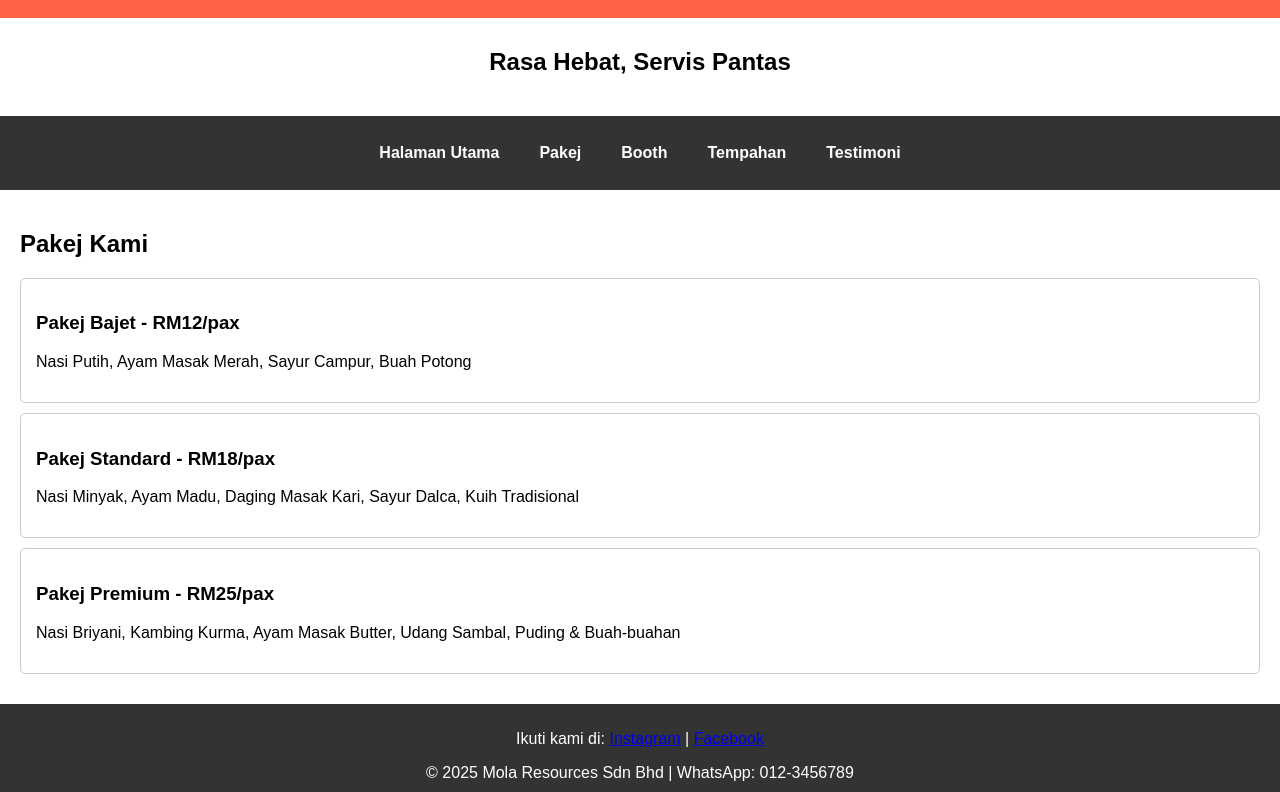
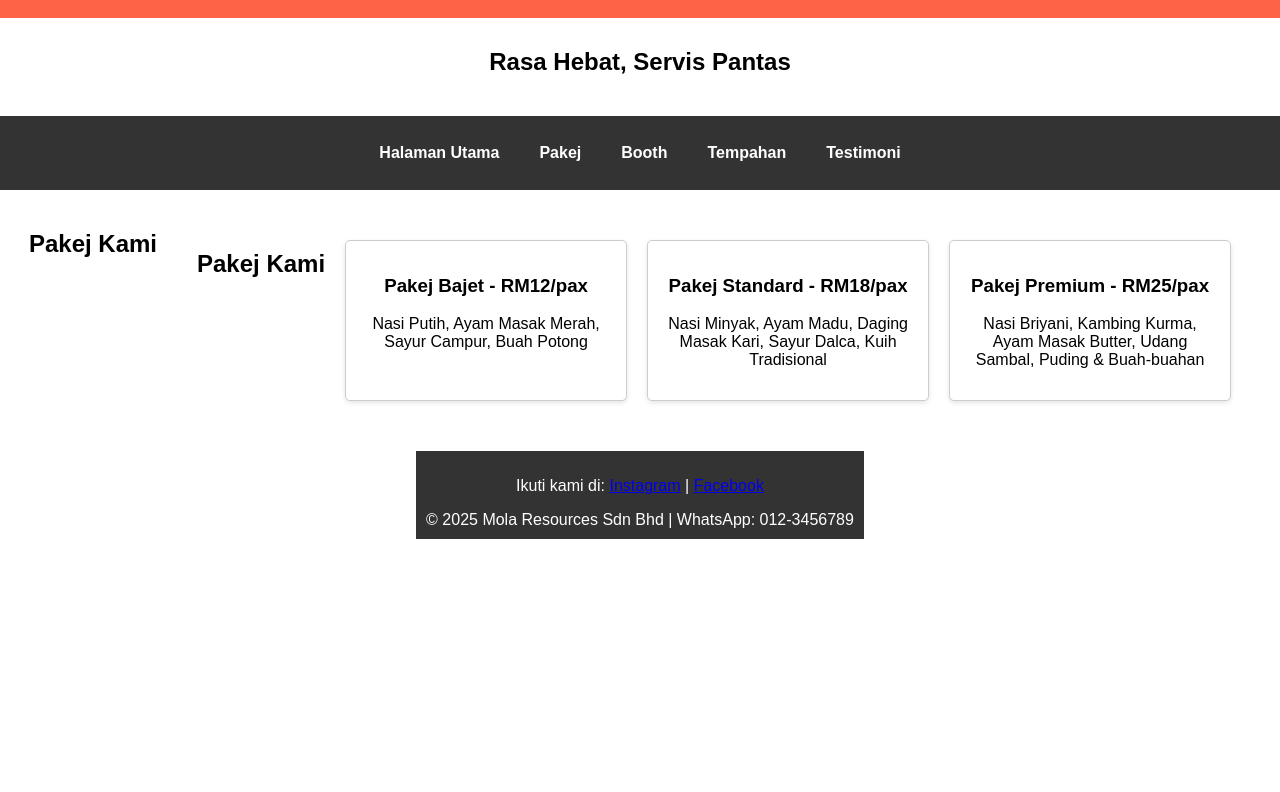
Before and after one commit to lailaqistina4701-dotcom/catering-website, a plain HTML site: page packages.html in a window 1280 px wide. Shown: the part 120-912 px from the top of the page. After the commit the page ends 800 px from the top, so only its background shows below. Drawn offline with Linux system fonts and the light colour scheme.

Commit message:
Update packages.html

```diff
--- a/packages.html
+++ b/packages.html
@@ -56,6 +56,9 @@ nav a:hover {
 <section id="packages">
 <h2>Pakej Kami</h2>
 
+<section id="packages">
+  <h2 style="text-align:center;">Pakej Kami</h2>
+
   <div class="package">
     <h3>Pakej Bajet - RM12/pax</h3>
     <p>Nasi Putih, Ayam Masak Merah, Sayur Campur, Buah Potong</p>
@@ -71,6 +74,28 @@ nav a:hover {
     <p>Nasi Briyani, Kambing Kurma, Ayam Masak Butter, Udang Sambal, Puding & Buah-buahan</p>
   </div>
 </section>
+
+<style>
+/* Center the packages container */
+#packages {
+  display: flex;              /* use flexbox */
+  flex-wrap: wrap;            /* wrap boxes on small screens */
+  justify-content: center;    /* center horizontally */
+  gap: 20px;                  /* space between boxes */
+  padding: 20px;
+}
+
+/* Individual package box styling */
+.package {
+  border: 1px solid #ccc;
+  padding: 15px;
+  border-radius: 5px;
+  width: 250px;               /* fixed width for uniform boxes */
+  text-align: center;         /* center text inside the box */
+  background-color: #fff;     /* optional white background */
+  box-shadow: 0 2px 5px rgba(0,0,0,0.1); /* subtle shadow */
+}
+</style>
 <footer>
   <p>Ikuti kami di:
     <a href="https://instagram.com/akaunanda" target="_blank">Instagram</a> |
```
Lines whose indentation alone changed are shown as unchanged.
